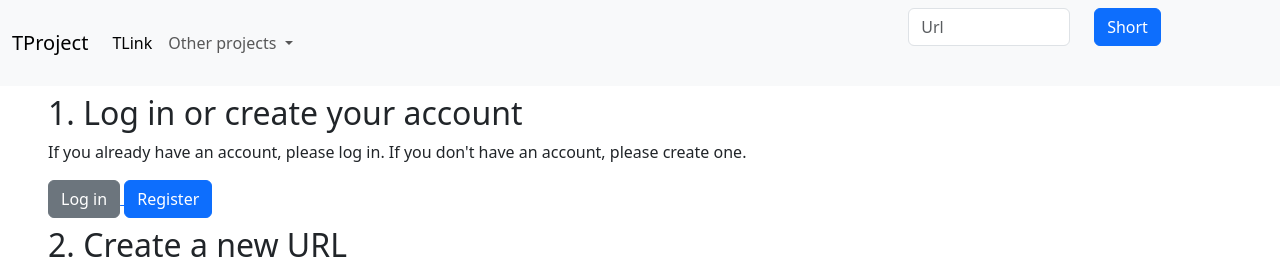
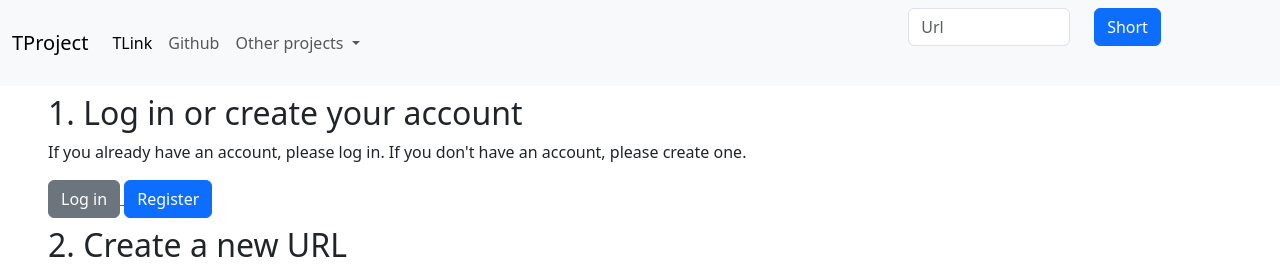
Before and after one commit to tproject-org/tlink, a Django app: page / in a window 1280 px wide. Shown: the top 274 px of the page. Run offline with Django 4.2, Linux system fonts and the light colour scheme; some libraries are stand-ins or nearby versions.

Commit message:
Add github url

```diff
--- a/templates/url/base.html
+++ b/templates/url/base.html
@@ -17,7 +17,7 @@
         {% block nav %}
         <nav class="navbar navbar-expand-lg navbar-light bg-light">
             <div class="container-fluid">
-              <a class="navbar-brand" href="#">TProject</a>
+              <a class="navbar-brand" href="https://github.com/tproject-org">TProject</a>
               <button class="navbar-toggler" type="button" data-bs-toggle="collapse" data-bs-target="#navbarSupportedContent" aria-controls="navbarSupportedContent" aria-expanded="false" aria-label="Toggle navigation">
                 <span class="navbar-toggler-icon"></span>
               </button>
@@ -25,6 +25,10 @@
                 <ul class="navbar-nav me-auto mb-2 mb-lg-0">
                   <li class="nav-item">
                     <a class="nav-link active" aria-current="page" href="#">TLink</a>
+                  </li>
+
+                  <li class="nav-item">
+                    <a class="nav-link"href="https://github.com/tproject-org/tlink">Github</a>
                   </li>
 
                   <li class="nav-item dropdown">
```
